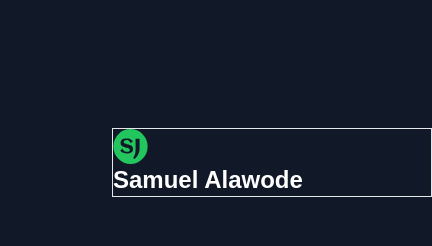
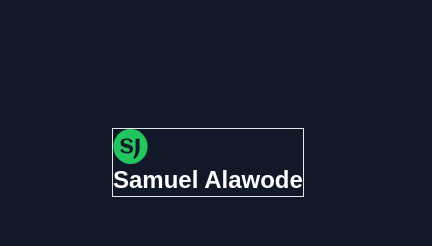
Before and after one commit to SamuelBriggs/Jojosammy, a React (Create React App) app: page / in a window 390 px wide. Shown: the top 246 px of the page, 432 px wide, since content can reach past the window. Built offline with nearby package versions, Linux system fonts and the light colour scheme; the HTML template or start-up script is replaced by a standard one.

Commit message:
Mobile responsiveness in progress

```diff
--- a/src/pages/Header.jsx
+++ b/src/pages/Header.jsx
@@ -31,9 +31,9 @@ const Layout = () => {
     <div className="custom:-ml-20 custom:justify-center flex flex-col md:flex-row md:items-center
     sm:flex-row sm:items-center lg:flex-row lg:items-center xl:flex-row xl:items-center
     2xl:flex-row 2xl:items-center custom2:flex custom2:flex-row custom2:justify-center
-    custom3:border custom3:flex custom3:flex-col custom3:w-80 custom3:justify-center custom3:-ml-12">
-      <div className="flex-shrink-0 custom2:-ml-28 custom3:flex-col custom3:items-center">
-        <img className="" style={{ width: "35px", height: "35px" }} src={Logo} alt="No image yet" />
+    custom3:border custom3:flex custom3:flex-col custom3:w-48 custom3:justify-center custom3:-ml-12">
+      <div className="flex-shrink-0 custom2:-ml-28 custom3:flex-col custom3:justify-center">
+        <img className="custom3:justify-center" style={{ width: "35px", height: "35px" }} src={Logo} alt="No image yet" />
         <div className="text-white text-2xl font-bold name custom:-mt-2 custom2:ml-12">
           Samuel Alawode
         </div>
```
